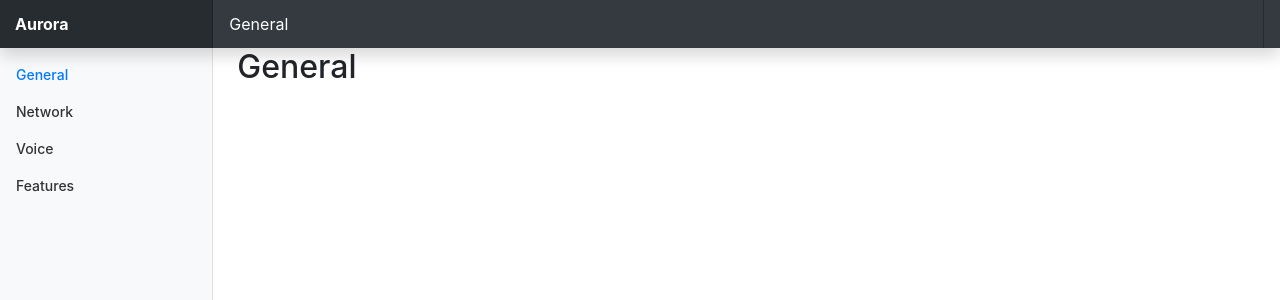
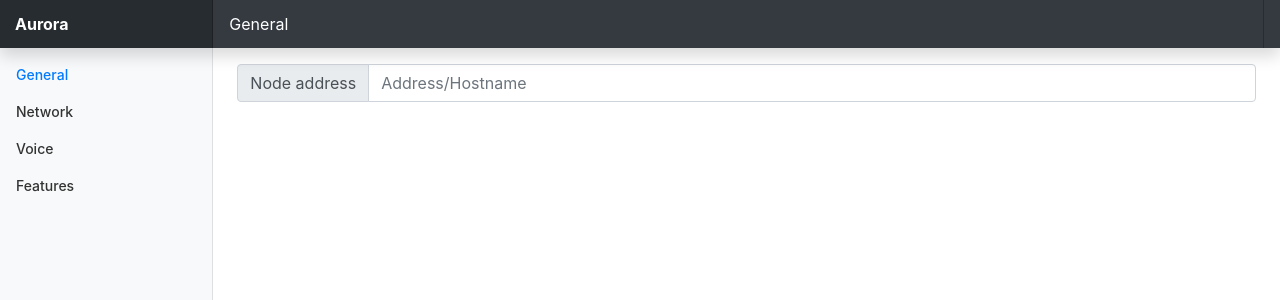
Before and after one commit to vitreusx/nodes, a React (Create React App) app in the folder web/: page /general in a window 1280 px wide. Shown: the top 300 px of the page. Built offline with nearby package versions, Linux system fonts and the light colour scheme.

Commit message:
context finally works, divines only know how

```diff
--- a/web/package.json
+++ b/web/package.json
@@ -14,8 +14,10 @@
     "popper.js": "^1.16.1",
     "react": "^16.13.1",
     "react-dom": "^16.13.1",
+    "react-redux": "^7.2.0",
     "react-router-dom": "^5.1.2",
     "react-scripts": "3.4.1",
+    "redux": "^4.0.5",
     "sass": "^1.26.5",
     "typescript": "^3.8.3"
   },
--- /dev/null
+++ b/web/src/components/AppContext.js
@@ -0,0 +1,19 @@
+import React, { useState } from 'react';
+
+const AppContext = React.createContext();
+
+export const AppProvider = ({ children }) => {
+  const [addr, setAddr] = useState('');
+
+  const state = {
+    addr: [addr, setAddr]
+  }
+
+  return (
+    <AppContext.Provider value={state}>
+      {children}
+    </AppContext.Provider>
+  );
+}
+
+export default AppContext;
--- a/web/src/components/Features.js
+++ b/web/src/components/Features.js
@@ -1,11 +1,7 @@
 import React from 'react';
 
-class Features extends React.Component {
-  render() {
-    return (
-      <h2>Features</h2>
-    );
-  }
+const Features = () => {
+  return <h2>Features</h2>;
 }
 
 export default Features;
--- a/web/src/components/General.js
+++ b/web/src/components/General.js
@@ -1,11 +1,21 @@
-import React from 'react';
+import React, { useContext } from 'react';
+import AppContext from './AppContext';
 
-class General extends React.Component {
-  render() {
-    return (
-      <h2>General</h2>
-    );
-  }
+const General = () => {
+  const [addr, setAddr] = useContext(AppContext).addr;
+
+  return (
+    <div>
+      <div className='input-group mb-3 mt-3'>
+        <div className='input-group-prepend'>
+          <span className='input-group-text'>Node address</span>
+        </div>
+        <input type='text' className='form-control' placeholder='Address/Hostname'
+               value={addr} onChange={e => setAddr(e.target.value)}/>
+      </div>
+      <span>{addr}</span>
+    </div>
+  )
 }
 
 export default General;
--- a/web/src/components/Index.js
+++ b/web/src/components/Index.js
@@ -1,11 +1,7 @@
 import React from 'react';
 
-class Index extends React.Component {
-  render() {
-    return (
-      <h2>Index</h2>
-    );
-  }
+const Index = () => {
+  return <h2>Index</h2>;
 }
 
 export default Index;
--- a/web/src/components/Network.js
+++ b/web/src/components/Network.js
@@ -1,11 +1,9 @@
-import React from 'react';
+import React, { useContext } from 'react';
+import AppContext from './AppContext';
 
-class Network extends React.Component {
-  render() {
-    return (
-      <h2>Network</h2>
-    );
-  }
+const Network = () => {
+  const [addr, setAddr] = useContext(AppContext).addr;
+  return <h2>{addr}</h2>;
 }
 
 export default Network;
--- a/web/src/components/Voice.js
+++ b/web/src/components/Voice.js
@@ -1,11 +1,7 @@
 import React from 'react';
 
-class Voice extends React.Component {
-  render() {
-    return (
-      <h2>Voice</h2>
-    );
-  }
+const Voice = () => {
+  return <h2>Voice</h2>;
 }
 
 export default Voice;
--- a/web/src/index.js
+++ b/web/src/index.js
@@ -1,14 +1,18 @@
 import React from 'react';
 import ReactDOM from 'react-dom';
+import {BrowserRouter as Router} from 'react-router-dom';
+
 import 'bootstrap/dist/css/bootstrap.min.css';
 import './index.css';
 import App from './components/App';
-import {BrowserRouter as Router} from 'react-router-dom';
+import {AppProvider} from './components/AppContext';
 
 ReactDOM.render(
   <React.StrictMode>
     <Router>
-      <App />
+      <AppProvider>
+        <App />
+      </AppProvider>
     </Router>
   </React.StrictMode>,
   document.getElementById('root')
```
Also changed, not shown: web/src/components/App.js (+5 -5 lines), 1 other file (tests, documents, lock files or other folders).
